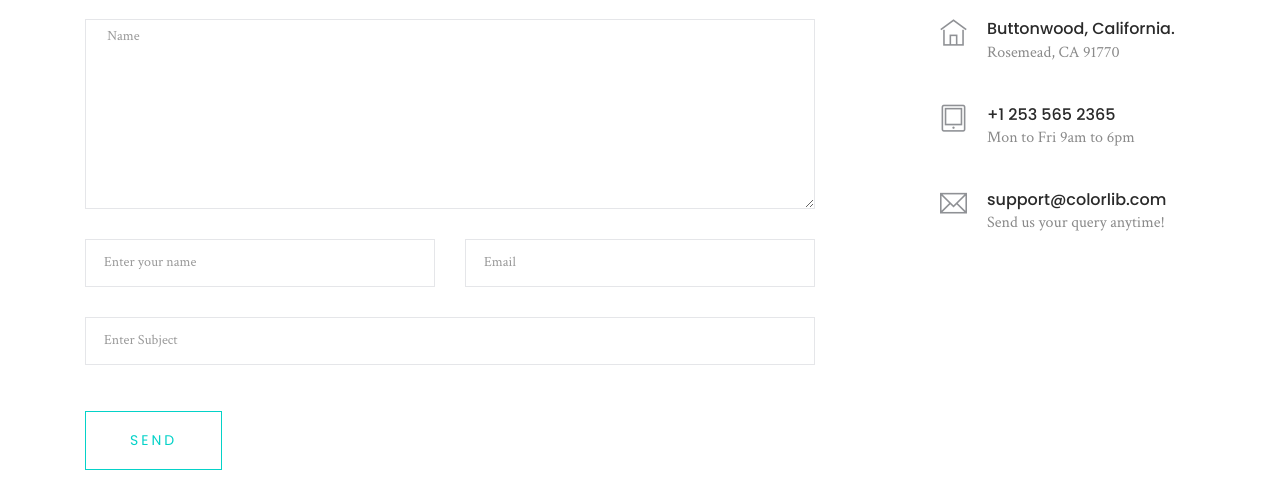
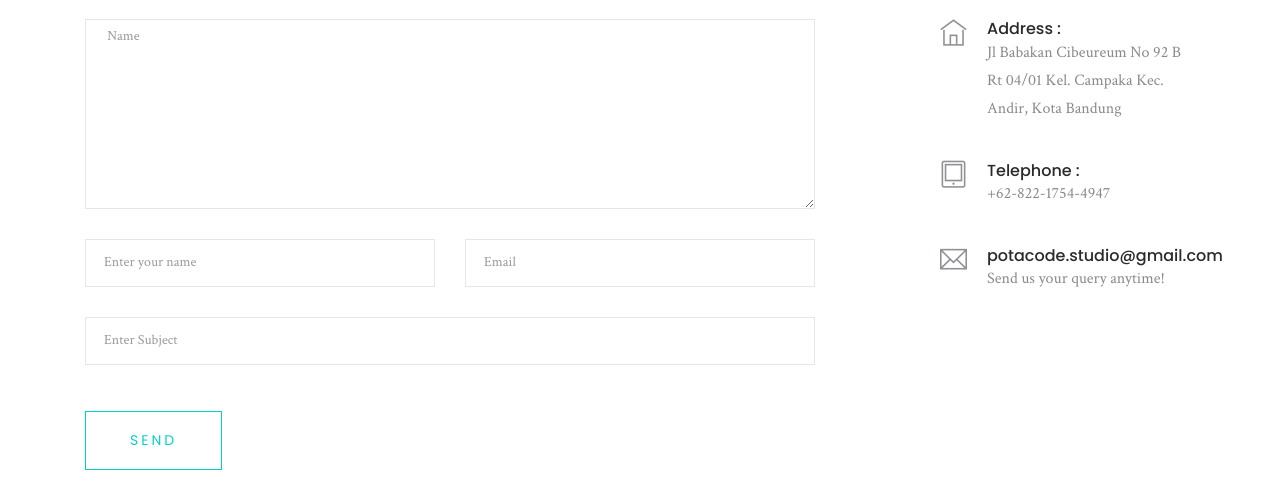
Before and after one commit to PotacodeStudio/landing-page, a PHP site: page /contact.php in a window 1280 px wide. Shown: the part 1215-1701 px from the top of the page. Run offline with PHP 8.4, Linux system fonts and the light colour scheme; some libraries are stand-ins or nearby versions.

Commit message:
change google mat coordinate and init contact value

```diff
--- a/contact.php
+++ b/contact.php
@@ -70,8 +70,8 @@
                             ];
                             var map = new google.maps.Map(document.getElementById('map'), {
                                 center: {
-                                    lat: -31.197,
-                                    lng: 150.744
+                                    lat: -6.9036434,
+                                    lng: 107.5703141
                                 },
                                 zoom: 9,
                                 styles: grayStyles,
@@ -122,21 +122,21 @@
                         <div class="media contact-info">
                             <span class="contact-info__icon"><i class="ti-home"></i></span>
                             <div class="media-body">
-                                <h3>Buttonwood, California.</h3>
-                                <p>Rosemead, CA 91770</p>
+                                <h3>Address :</h3>
+                                <p>Jl Babakan Cibeureum No 92 B Rt 04/01 Kel. Campaka Kec. Andir, Kota Bandung</p>
                             </div>
                         </div>
                         <div class="media contact-info">
                             <span class="contact-info__icon"><i class="ti-tablet"></i></span>
                             <div class="media-body">
-                                <h3>+1 253 565 2365</h3>
-                                <p>Mon to Fri 9am to 6pm</p>
+                                <h3>Telephone :</h3>
+                                <p>+62-822-1754-4947</p>
                             </div>
                         </div>
                         <div class="media contact-info">
                             <span class="contact-info__icon"><i class="ti-email"></i></span>
                             <div class="media-body">
-                                <h3>support@colorlib.com</h3>
+                                <h3>potacode.studio@gmail.com</h3>
                                 <p>Send us your query anytime!</p>
                             </div>
                         </div>
```
